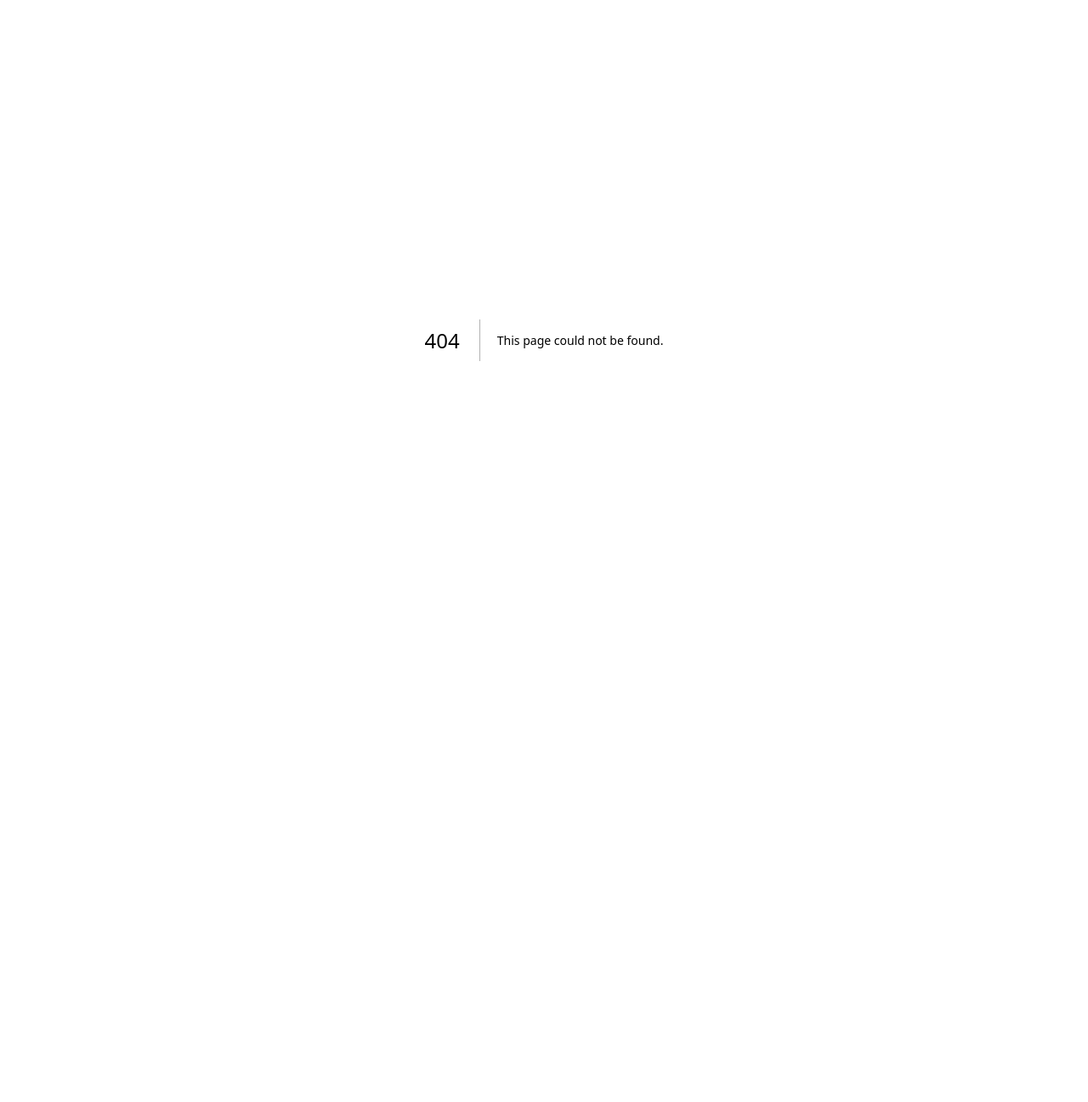
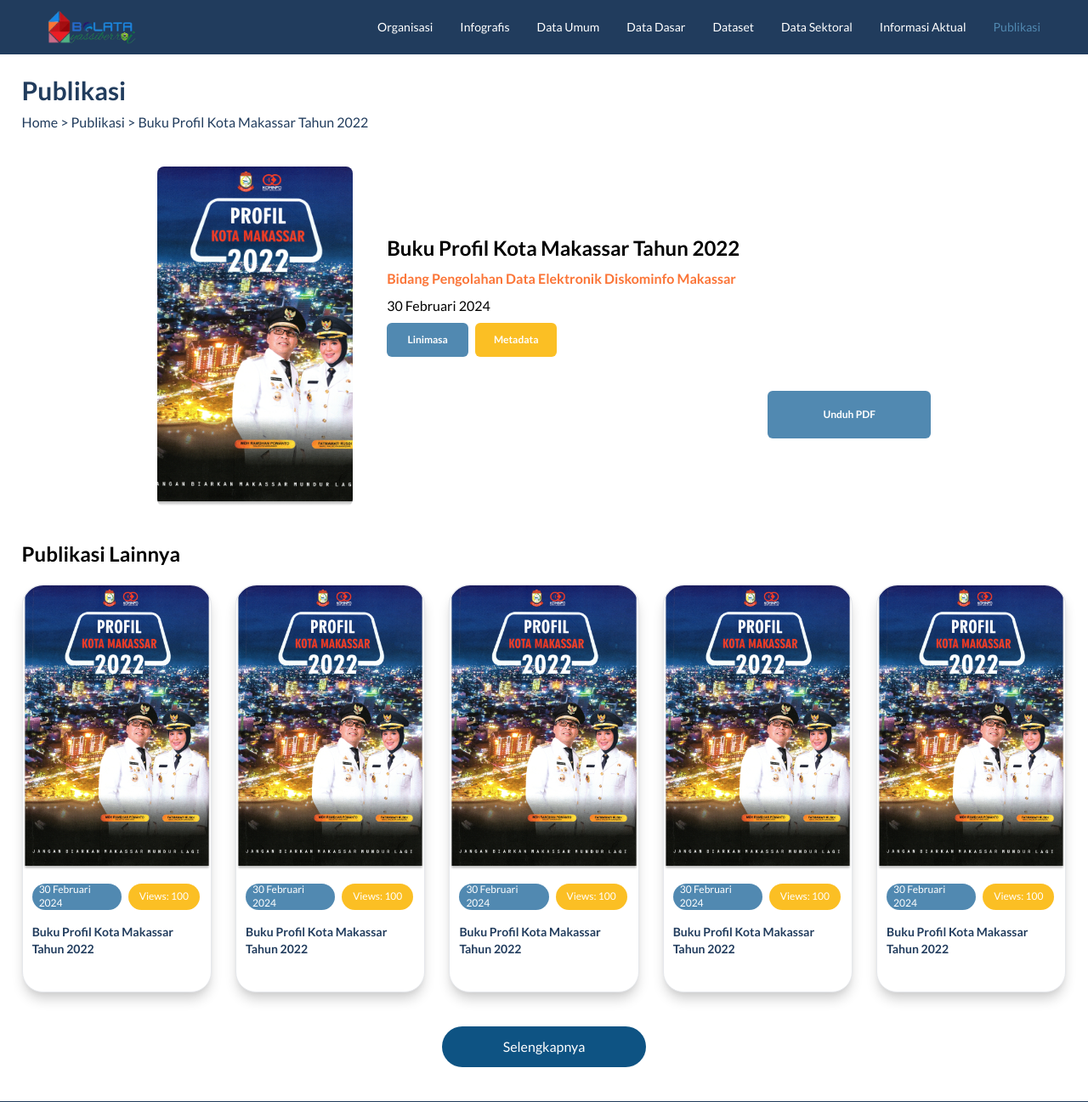
Before and after one commit to Tim-KP-SatuData-Barru/SatuData-Barru, a Next.js app: page /publikasi/a1 in a window 1280 px wide. Before the commit this address had no page. Shown: the top 1297 px of the page at 85% size. Before the commit the page ends 800 px from the top, so only its background shows below. Built offline with nearby package versions, Linux system fonts and the light colour scheme.

Commit message:
feat: added publikasi specific page that display specific publikasi with id

```diff
--- /dev/null
+++ b/app/publikasi/[id]/page.tsx
@@ -0,0 +1,83 @@
+"use client";
+import React from "react";
+import Navbar from "@/app/components/navbar/Navbar";
+import Footer from "@/app/components/footer/Footer";
+import { useParams } from "next/navigation";
+import mockDataPublikasi from "@/public/mockData/mockDataPublikasi";
+import Image from "next/image";
+import PublicationCard from "@/app/components/PublicationCard";
+import Link from "next/link";
+
+
+function Publikasi() {
+
+  const { id } = useParams<{ id: string }>();
+  const data = mockDataPublikasi.find((item) => item.id === id);
+  const dataSlice = mockDataPublikasi.slice(0, 5);
+  const infoLink = "/publikasi";
+
+  return (
+    <div>
+      <Navbar />
+
+      <div className="flex flex-col gap-2 ml-[2vw] mt-[3vh]">
+        <h1 className="text-blue-dark font-bold text-3xl">
+          Publikasi
+        </h1>
+        <p className="text-blue-dark text-base">
+          Home &gt; Publikasi &gt; {data?.title}
+        </p>
+      </div>
+
+      <div className="flex flex-row justify-center items-center my-10 gap-10">
+        <Image
+        src={`${data?.image != "" ? data?.image : ""}`}
+        width={80}
+        height={80}
+        alt="Foto Publikasi"
+        className="h-[50vh] w-[18vw] object-cover rounded-lg" />
+        <div className="w-[50%] flex flex-col gap-[5vh]">
+          <div className="flex flex-col gap-2">
+            <h1 className="text-2xl font-bold">{data?.title}</h1>
+            <h2 className="text-l font-bold text-orange">{data?.bidang}</h2>
+            <p>{data?.date}</p>
+            <div className="flex gap-2 h-[25%]">
+              <div className={`flex font-bold justify-center items-center h-[5vh] w-[15%] text-xs text-white px-2 py-1 rounded-md bg-blue-light`}>
+                Linimasa
+              </div>
+              <div className={`flex font-bold justify-center items-center h-[5vh] w-[15%] text-xs text-white px-2 py-1 rounded-md bg-amber-400`}>
+                Metadata
+              </div>
+            </div>
+          </div>
+          <div className="flex flex-row justify-end">
+            <div className={`flex font-bold justify-center items-center h-[7vh] w-[30%] text-xs text-white px-2 py-1 rounded-md bg-blue-light`}>
+              Unduh PDF
+            </div>
+          </div>
+        </div>
+      </div>
+
+      <div className="flex flex-col gap-5 mx-[2vw] mb-10">
+        <h1 className="text-2xl font-bold">Publikasi Lainnya</h1>
+        <div className="flex flex-row gap-7">
+          {dataSlice.map((item) => (
+            <PublicationCard key={item.id} id={item.id} title={item.title} image={item.image} date={item.date} views={item.views} />
+          ))}
+        </div>
+      </div>
+
+      <Link href={infoLink}>
+        <div className="flex justify-center mb-10">
+          <button className="bg-blue text-white w-60 h-12 rounded-3xl">
+            Selengkapnya
+          </button>
+        </div>
+      </Link>
+
+      <Footer />
+    </div>
+  );
+}
+
+export default Publikasi;
```
